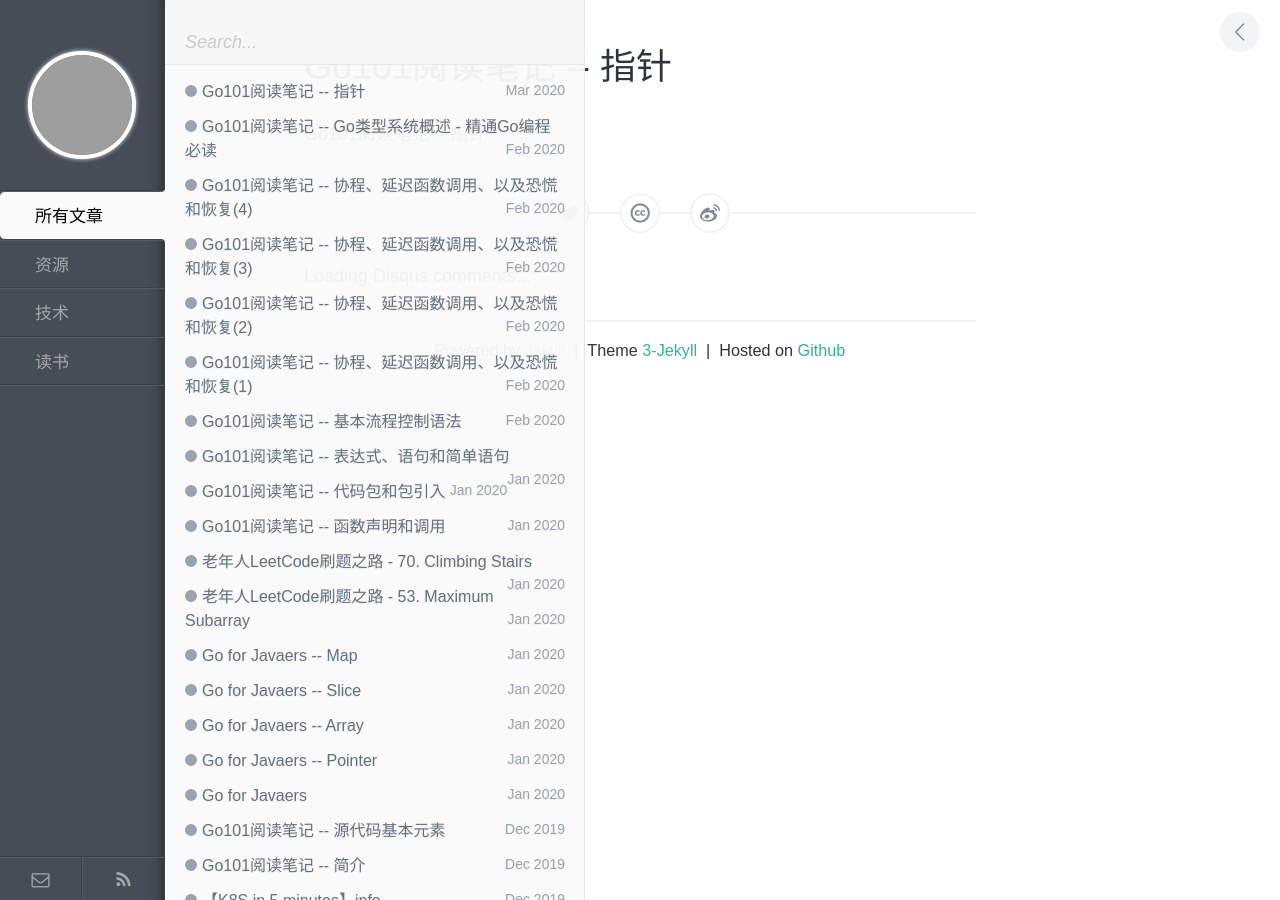
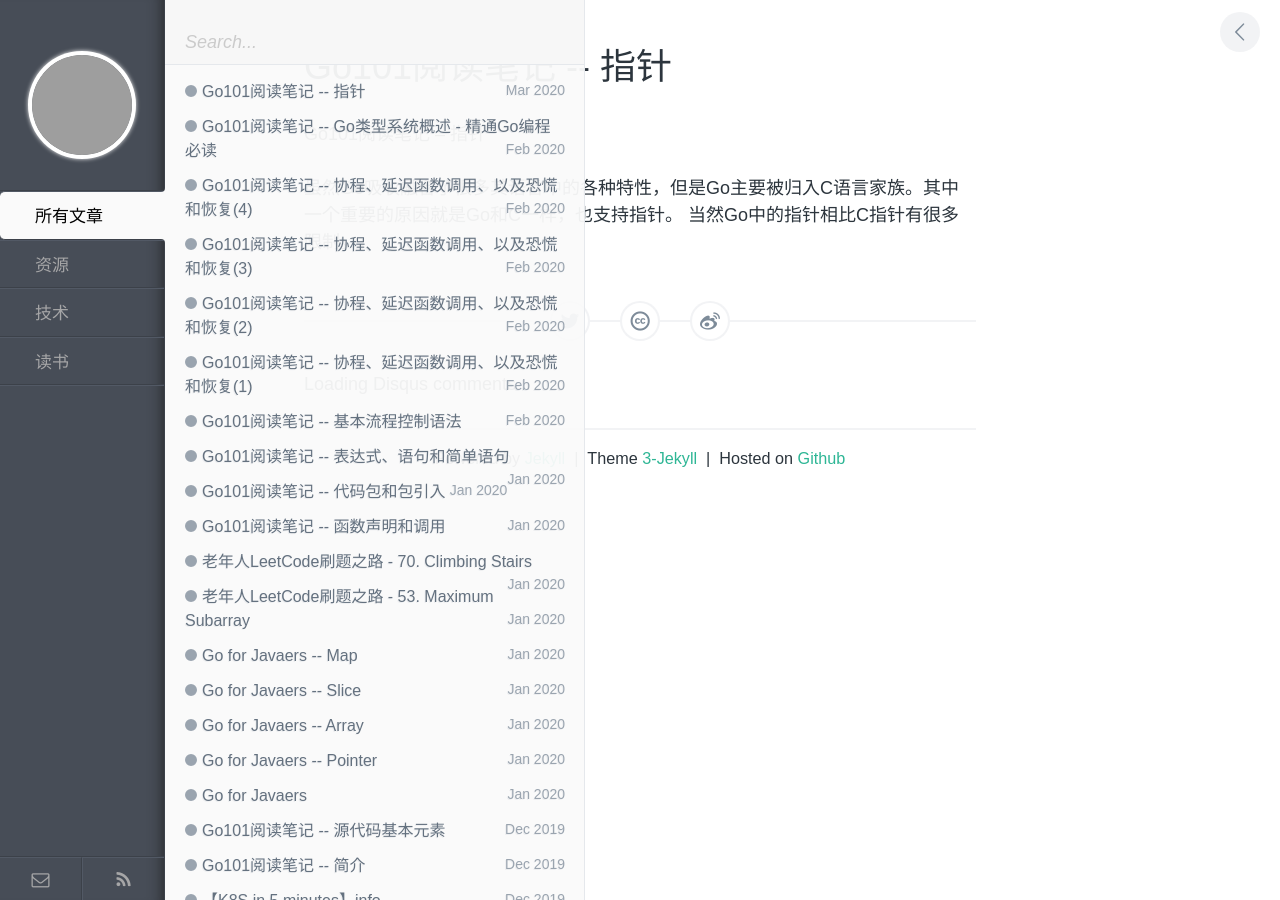
Before and after one commit to Arther-X/Arther-X.github.io, a Jekyll site: the page built from _posts/book/2020-03-06-go-101-pointers.md, in a window 1280 px wide. Built offline with Jekyll 4.4.1, drawn with Linux system fonts in a browser that asks for light colours; comment, search, counter and statistics services are not loaded; grey boxes are pictures that could not be loaded.

Commit message:
[BLOG][UPDATE][ArtherX] go101 pointer

```diff
--- a/_posts/book/2020-03-06-go-101-pointers.md
+++ b/_posts/book/2020-03-06-go-101-pointers.md
@@ -6,3 +6,5 @@ keywords: 阅读,书单
 ---
 
 Go101阅读笔记 -- 指针
+
+虽然Go吸收融合了很多其语言中的各种特性，但是Go主要被归入C语言家族。其中一个重要的原因就是Go和C一样，也支持指针。 当然Go中的指针相比C指针有很多限制。
```
